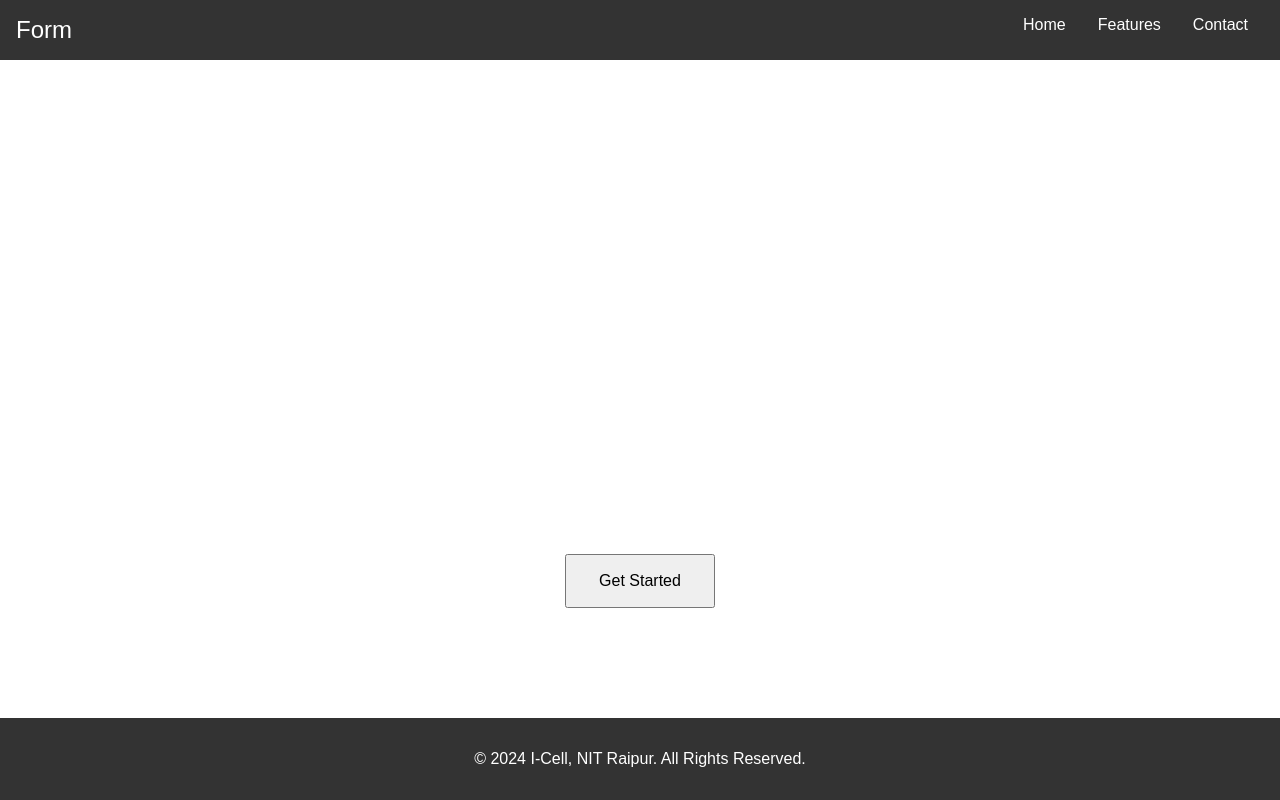
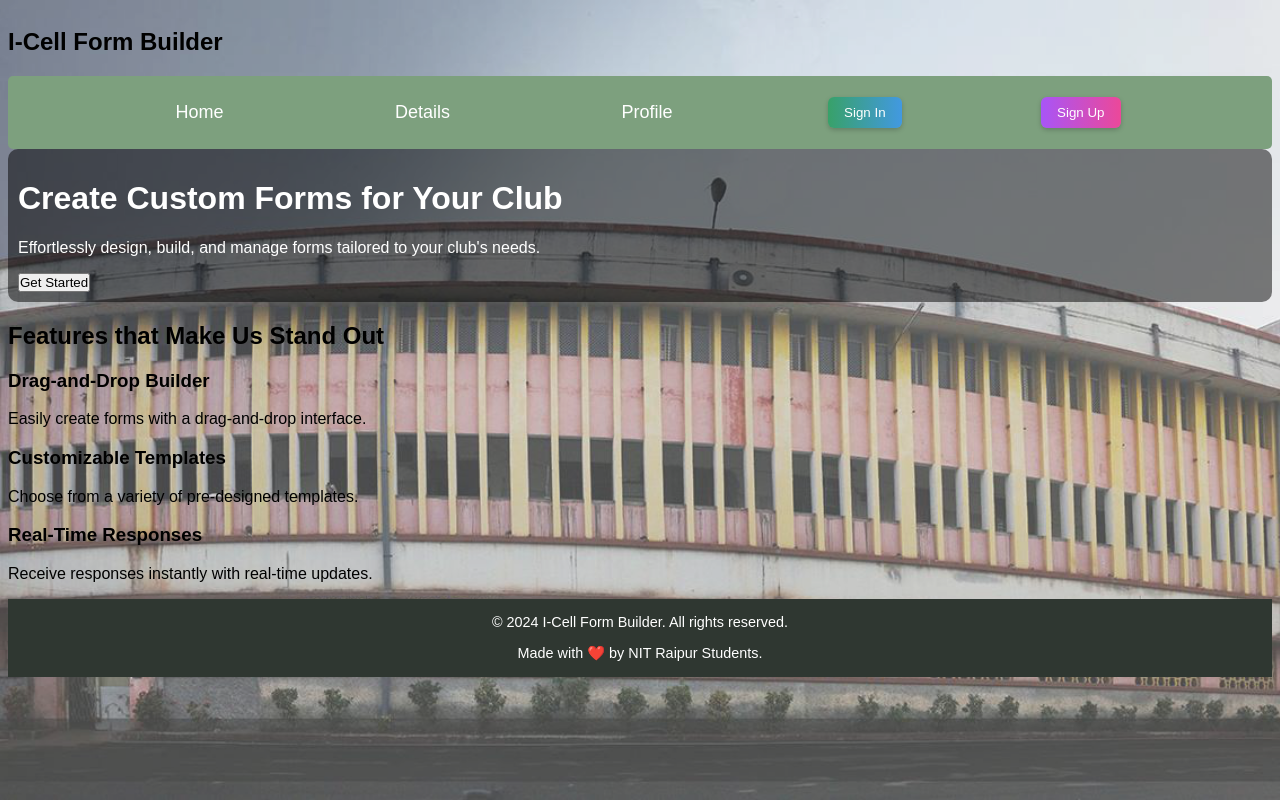
Before and after one commit to godsonsphilip/Landingpage, a React (Create React App) app: page / in a window 1280 px wide. Shown: the top 800 px of the page. Built offline with nearby package versions, Linux system fonts and the light colour scheme.

Commit message:
I changed the interface.

```diff
--- a/src/App.css
+++ b/src/App.css
@@ -1,103 +1,76 @@
-/* General page styles */
+@tailwind base;
+@tailwind components;
+@tailwind utilities;
+
+/* Custom styles */
 body {
-  margin: 0;
-  font-family: Arial, sans-serif;
+  font-family: 'Poppins', sans-serif;
+  background-color: #f0f5ef;
+
+
 }
 
-/* Navbar styling */
-nav {
+.button{
   display: flex;
-  justify-content: space-between;
-  background-color: #333;
-  padding: 1rem;
-}
-
-nav .logo {
-  color: #fff;
-  font-size: 1.5rem;
-}
-
-nav ul {
-  list-style-type: none;
-  display: flex;
-  margin: 0;
-  padding: 0;
-}
-
-nav ul li {
-  margin: 0 1rem;
-}
-
-nav ul li a {
-  color: #fff;
-  text-decoration: none;
-}
-
-/* Hero section styling */
-.hero {
-  /* background-image: url('./assets/NITRR.png'); */
-  background-size: cover;
-  height: 100vh;
-  display: flex;
-  flex-direction: column;
   justify-content: center;
   align-items: center;
-  text-align: center;
+  padding: 10px 20px;
+  border: none;
+  border-radius: 5px;
+  background-color: #7da07e;
   color: #fff;
-}
 
-.hero h1 {
-  font-size: 3rem;
-}
-
-.hero p {
-  font-size: 1.5rem;
-}
-
-.hero button {
-  padding: 1rem 2rem;
-  font-size: 1rem;
-  margin-top: 2rem;
-}
-
-/* Features section styling */
-.features {
-  padding: 2rem;
-  background-color: #f5f5f5;
-  text-align: center;
-}
-
-.features h2 {
-  font-size: 2.5rem;
-}
-
-.feature-list {
-  display: flex;
-  justify-content: space-around;
-  margin-top: 2rem;
-}
-
-.feature-item {
-  width: 30%;
-  background-color: #fff;
-  padding: 1rem;
-  box-shadow: 0 4px 8px rgba(0, 0, 0, 0.1);
-}
-
-/* Footer styling */
-footer {
-  background-color: #333;
-  color: #fff;
-  text-align: center;
-  padding: 1rem 0;
-  position: fixed;
-  width: 100%;
-  bottom: 0;
+  justify-content: space-evenly;
 }
 
 
-/* .App {
-  background-image: url('./assets/image/NITRR.png');
+.hero-section {
+  background: rgba(0, 0, 0, 0.5); /* Semi-transparent background */
+  padding: 10px;
+  border-radius: 10px;
+  color: white; /* Ensure text is visible */
+}
+
+
+.footer {
+  background-color: #2f3731;
+  padding: 1px;
+  color: white;
+  text-align: center;
+  font-size: 0.900rem;
+  margin-top: 1px;
+  margin-bottom: 1px;
+}
+
+
+
+* {
+  margin: 10;
+  padding: 0;
+  box-sizing: border-box;
+}
+
+.App {
+  position: relative;
+  height: 100vh; /* Full height of the viewport */
+  overflow: hidden;
+}
+
+.background-image {
+  position: fixed;
+  top: 0;
+  left: 0;
+  width: 100%;
+  height: 100%;
   background-size: cover;
   background-position: center;
-} */
+  opacity: 0.7; /* Adjust opacity here */
+  z-index: -1; /* Send the background to the back */
+}
+
+.content {
+  position: relative;
+  z-index: 1; /* Bring content to the front */
+  padding: 20px;
+  color: white; /* Adjust text color for visibility */
+}
--- a/src/App.js
+++ b/src/App.js
@@ -4,18 +4,17 @@
 import Features from "./components/Features";
 import Footer from "./components/Footer";
 import './App.css';
-// import background from './assets/NITRR.png';
+
+// Import the background image
+import background from './assets/images/NITRR.png';
 
 function App() {
   return (
-    <div
-      className="App"
-      // style={{
-      //   backgroundImage: `url(${background})`,
-      //   backgroundSize: 'cover',
-      //   backgroundPosition: 'center',
-      // }}
-    >
+    <div className="App">
+      <div
+        className="background-image"
+        style={{ backgroundImage: `url(${background})` }} // Set the background image here
+      ></div>
       <Navbar />
       <HeroSection />
       <Features />
--- a/src/components/Features.js
+++ b/src/components/Features.js
@@ -1,24 +1,24 @@
-import React from 'react';
+import React from "react";
 
 const Features = () => {
   return (
-    <section id="features" className="features">
-      <h2>Our Features</h2>
-      <div className="feature-list">
-        <div className="feature-item">
-          <h3>A form for all!</h3>
-          <p>A starting step from I-Cell</p>
+    <div className="container mx-auto my-16">
+      <h2 className="text-3xl text-center font-bold mb-12">Features that Make Us Stand Out</h2>
+      <div className="flex justify-around">
+        <div className="text-center p-6">
+          <h3 className="text-xl font-semibold mb-4">Drag-and-Drop Builder</h3>
+          <p className="text-gray-600">Easily create forms with a drag-and-drop interface.</p>
         </div>
-        {/* <div className="feature-item">
-          <h3>Feature 2</h3>
-          <p>Details about feature 2.</p>
+        <div className="text-center p-6">
+          <h3 className="text-xl font-semibold mb-4">Customizable Templates</h3>
+          <p className="text-gray-600">Choose from a variety of pre-designed templates.</p>
         </div>
-        <div className="feature-item">
-          <h3>Feature 3</h3>
-          <p>Details about feature 3.</p>
-        </div> */}
+        <div className="text-center p-6">
+          <h3 className="text-xl font-semibold mb-4">Real-Time Responses</h3>
+          <p className="text-gray-600">Receive responses instantly with real-time updates.</p>
+        </div>
       </div>
-    </section>
+    </div>
   );
 };
 
--- a/src/components/Footer.js
+++ b/src/components/Footer.js
@@ -1,9 +1,10 @@
-import React from 'react';
+import React from "react";
 
 const Footer = () => {
   return (
-    <footer>
-      <p>&copy; 2024 I-Cell, NIT Raipur. All Rights Reserved.</p>
+    <footer className="footer">
+      <p>&copy; 2024 I-Cell Form Builder. All rights reserved.</p>
+      <p className="text-sm mt-2">Made with ❤️ by NIT Raipur Students.</p>
     </footer>
   );
 };
--- a/src/components/HeroSection.js
+++ b/src/components/HeroSection.js
@@ -1,12 +1,14 @@
-import React from 'react';
+import React from "react";
 
 const HeroSection = () => {
   return (
-    <section className="hero">
-      <h1>Welcome to Our Form Landing page</h1>
-      <p>Discover our amazing features.</p>
-      <button>Get Started</button>
-    </section>
+    <div className="hero-section">
+      <h1 className="text-5xl font-bold mb-4">Create Custom Forms for Your Club</h1>
+      <p className="text-xl mb-6">Effortlessly design, build, and manage forms tailored to your club's needs.</p>
+      <button className="bg-blue-500 py-3 px-6 rounded-full text-white hover:bg-blue-600 transition duration-300">
+        Get Started
+      </button>
+    </div>
   );
 };
 
--- a/src/components/Navbar.js
+++ b/src/components/Navbar.js
@@ -1,14 +1,109 @@
-import React from 'react';
+import React from "react";
 
 const Navbar = () => {
   return (
-    <nav>
-      <div className="logo">Form</div>
-      <ul>
-        <li><a href="#home">Home</a></li>
-        <li><a href="#features">Features</a></li>
-        <li><a href="#contact">Contact</a></li>
-      </ul>
+    <nav className="bg-gradient-to-r from-blue-600 to-indigo-600 p-4 shadow-lg w-full">
+      <div className="container mx-auto flex flex-col items-center"> {/* Change to flex-col for vertical alignment */}
+        {/* Logo / Brand */}
+        <h1 className="text-white text-3xl font-bold tracking-wide text-center mb-4"> {/* Added text-center and margin */}
+          I-Cell Form Builder
+        </h1>
+
+        {/* Navigation Links */}
+        <div className="button flex justify-center"> {/* Center the buttons horizontally */}
+          {/* Home Button */}
+          <button
+            style={{
+              backgroundColor: "transparent",
+              color: "#fff",
+              border: "none",
+              fontSize: "1.125rem", // Equivalent to text-lg
+              cursor: "pointer",
+              padding: "0.5rem 1rem", // Equivalent to py-2 px-4
+              margin: "0.5rem",
+              transition: "color 0.2s",
+            }}
+            onMouseEnter={(e) => (e.target.style.color = "#gray-200")}
+            onMouseLeave={(e) => (e.target.style.color = "#fff")}
+          >
+            Home
+          </button>
+
+          {/* Details Button */}
+          <button
+            style={{
+              backgroundColor: "transparent",
+              color: "#fff",
+              border: "none",
+              fontSize: "1.125rem",
+              cursor: "pointer",
+              padding: "0.5rem 1rem",
+              margin: "0.5rem",
+              transition: "color 0.2s",
+            }}
+            onMouseEnter={(e) => (e.target.style.color = "#gray-200")}
+            onMouseLeave={(e) => (e.target.style.color = "#fff")}
+          >
+            Details
+          </button>
+
+          {/* Profile Button */}
+          <button
+            style={{
+              backgroundColor: "transparent",
+              color: "#fff",
+              border: "none",
+              fontSize: "1.125rem",
+              cursor: "pointer",
+              padding: "0.5rem 1rem",
+              margin: "0.5rem",
+              transition: "color 0.2s",
+            }}
+            onMouseEnter={(e) => (e.target.style.color = "#gray-200")}
+            onMouseLeave={(e) => (e.target.style.color = "#fff")}
+          >
+            Profile
+          </button>
+
+          {/* Sign In Button */}
+          <button
+            style={{
+              background: "linear-gradient(to right, #38a169, #4299e1)", // Green to Blue gradient
+              color: "#fff",
+              border: "none",
+              borderRadius: "0.375rem", // Equivalent to rounded-lg
+              padding: "0.5rem 1rem",
+              cursor: "pointer",
+              boxShadow: "0 2px 5px rgba(0, 0, 0, 0.2)",
+              transition: "background 0.2s",
+              margin: "0.5rem",
+            }}
+            onMouseEnter={(e) => (e.target.style.background = "orangered")}
+            onMouseLeave={(e) => (e.target.style.background = "linear-gradient(to right, #38a169, #4299e1)")}
+          >
+            Sign In
+          </button>
+
+          {/* Sign Up Button */}
+          <button
+            style={{
+              background: "linear-gradient(to right, #a855f7, #ec4899)", // Purple to Pink gradient
+              color: "#fff",
+              border: "none",
+              borderRadius: "0.375rem",
+              padding: "0.5rem 1rem",
+              cursor: "pointer",
+              boxShadow: "0 2px 5px rgba(0, 0, 0, 0.2)",
+              transition: "background 0.2s",
+              margin: "0.5rem",
+            }}
+            onMouseEnter={(e) => (e.target.style.background = "#d53f8c")}
+            onMouseLeave={(e) => (e.target.style.background = "linear-gradient(to right, #a855f7, #ec4899)")}
+          >
+            Sign Up
+          </button>
+        </div>
+      </div>
     </nav>
   );
 };
--- a/src/index.css
+++ b/src/index.css
@@ -1,13 +1,42 @@
-body {
-  margin: 0;
-  font-family: -apple-system, BlinkMacSystemFont, 'Segoe UI', 'Roboto', 'Oxygen',
-    'Ubuntu', 'Cantarell', 'Fira Sans', 'Droid Sans', 'Helvetica Neue',
-    sans-serif;
-  -webkit-font-smoothing: antialiased;
-  -moz-osx-font-smoothing: grayscale;
+
+
+
+/* src/index.css */
+@tailwind base;
+@tailwind components;
+@tailwind utilities;
+
+@keyframes fadeIn {
+  from { opacity: 0; }
+  to { opacity: 1; }
 }
 
-code {
-  font-family: source-code-pro, Menlo, Monaco, Consolas, 'Courier New',
-    monospace;
+@keyframes fadeInUp {
+  from { transform: translateY(20px); opacity: 0; }
+  to { transform: translateY(0); opacity: 1; }
 }
+
+@keyframes bounce {
+  0%, 100% {
+    transform: translateY(0);
+  }
+  50% {
+    transform: translateY(-10px);
+  }
+}
+
+.animate-fadeIn {
+  animation: fadeIn 1s ease-out;
+}
+
+.animate-fadeInSlow {
+  animation: fadeIn 2s ease-out;
+}
+
+.animate-fadeInUp {
+  animation: fadeInUp 1s ease-out;
+}
+
+.animate-bounce {
+  animation: bounce 2s infinite;
+}
```
Also changed, not shown: public/images/NITRR.png (renamed from src/assets/NITRR.png), src/assets/images/NITRR.png (added), src/pages/Formbuilder.js (added).
